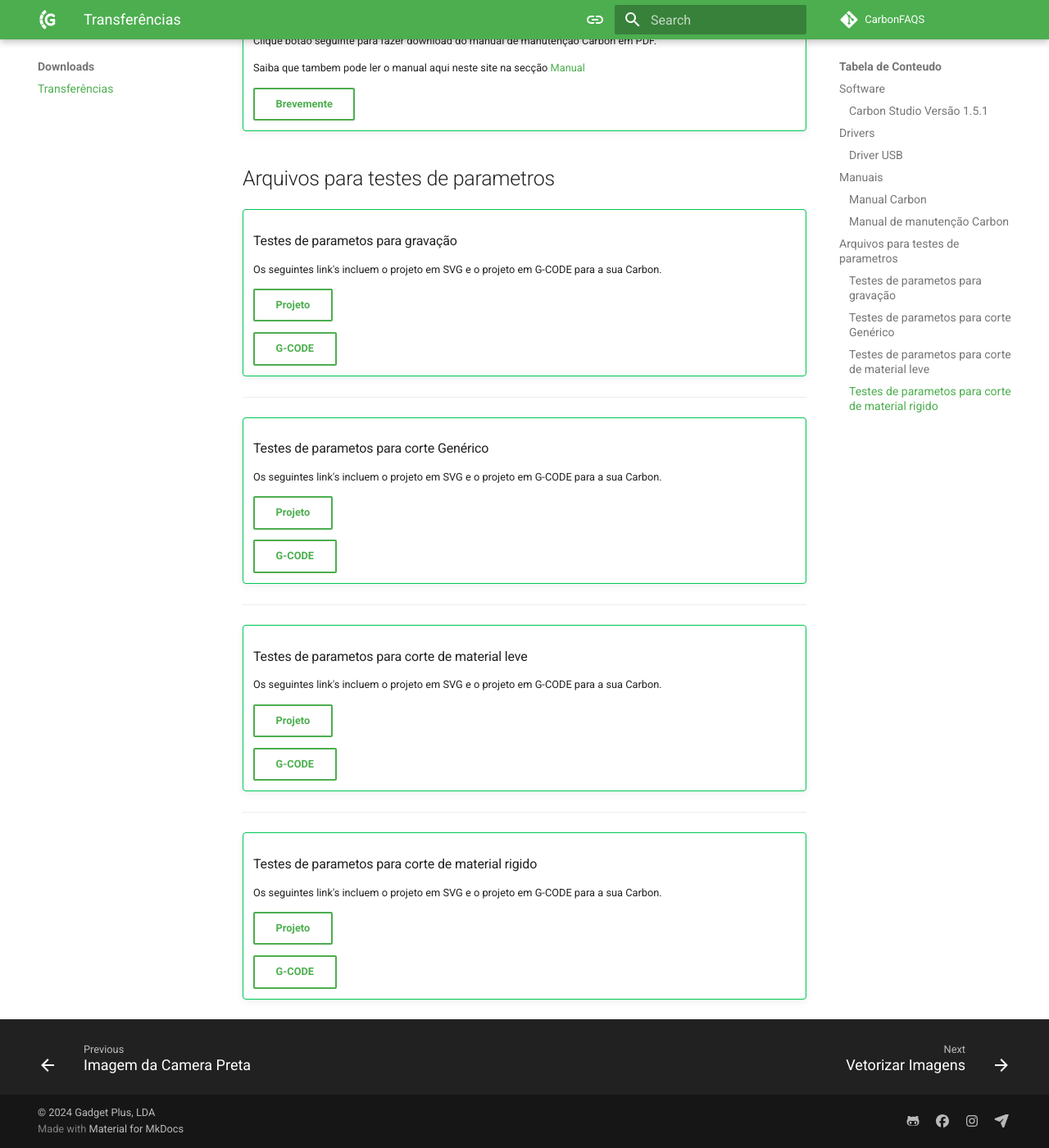
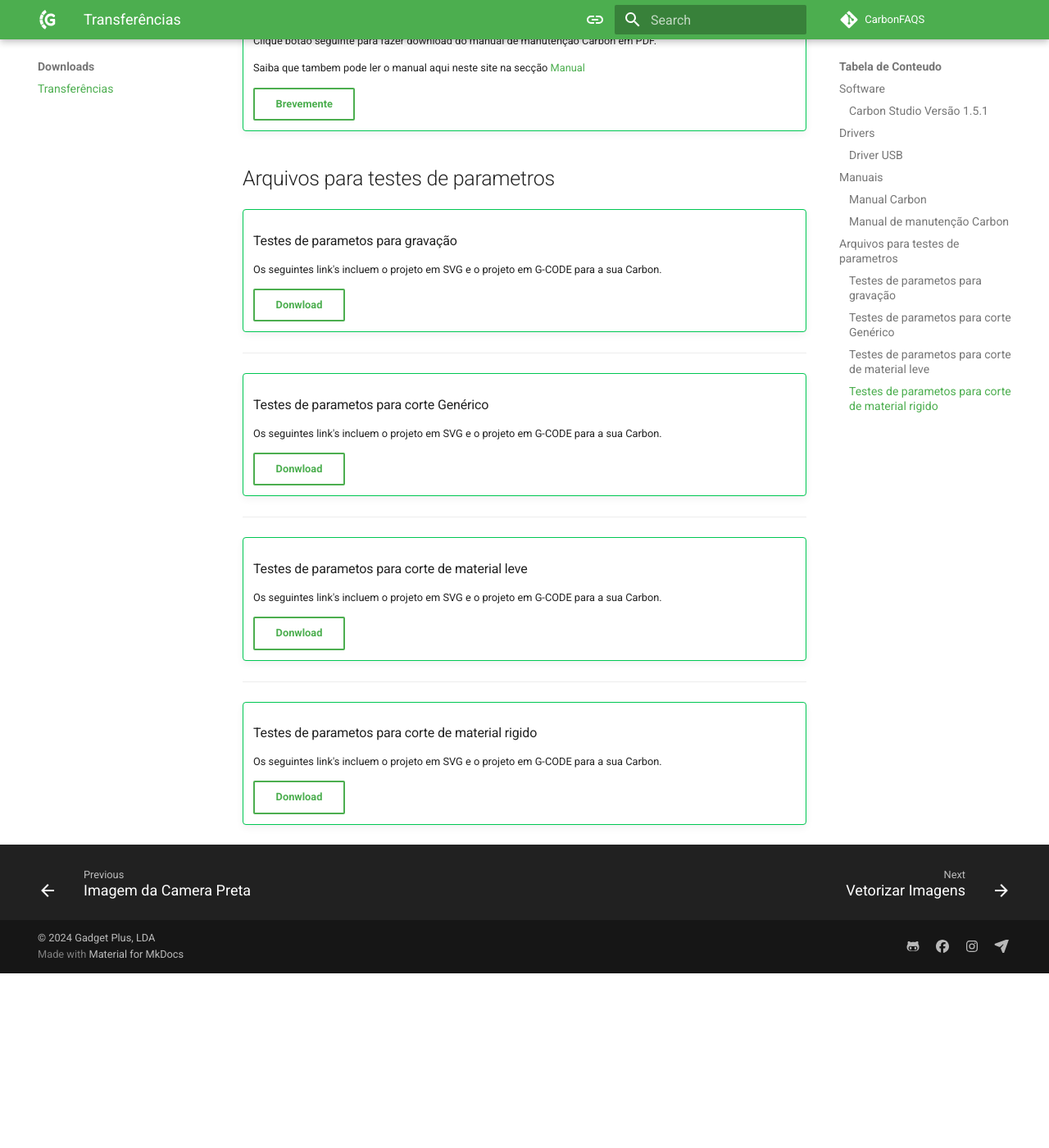
Before and after one commit to GadgetPlusKDB/Carbon-FAQS, an MkDocs documentation site: the page built from docs/transferencias/index.md, in a window 1280 px wide and 1400 px high, scrolled down 1162 px. Shown: the whole window at 82% size. Built offline with MkDocs 1.6.1 and Material for MkDocs 9.7.7, drawn with Linux system fonts in a browser that asks for light colours; comment, search, counter and statistics services are not loaded; after the commit the page ends 2349 px from its top, so only the background shows below that.

```diff
--- a/docs/transferencias/index.md
+++ b/docs/transferencias/index.md
@@ -62,9 +62,7 @@
     ### Testes de parametos para gravação
     Os seguintes link's incluem o projeto em SVG e o projeto em G-CODE para a sua Carbon.
 
-    [Projeto](https://drive.google.com/file/d/1sXBBHdIT-MMOdsV7ryLSCILYHcarwev2/view?usp=sharing){ .md-button target="_blank"}
-
-    [G-CODE](){ .md-button target="_blank"}
+    [Donwload](https://drive.google.com/file/d/1DttqAb0eLs3RitQDNOx-ezKgE9qW6C8I/view?usp=sharing){ .md-button target="_blank"}
 
 ---
 
@@ -73,9 +71,7 @@
     ### Testes de parametos para corte Genérico
     Os seguintes link's incluem  o projeto em SVG e o projeto em G-CODE para a sua Carbon.
 
-    [Projeto](https://drive.google.com/file/d/1CE58HRJOO_tI00HNdA3JmXp3heHcVoD9/view?usp=sharing){ .md-button target="_blank"}
-
-    [G-CODE](){ .md-button target="_blank"}
+    [Donwload](https://drive.google.com/file/d/1XSaqINPmeYDLs6Y6wy6JHv280tIVoeeu/view?usp=sharing){ .md-button target="_blank"}
 
 ---
 
@@ -84,9 +80,7 @@
     ### Testes de parametos para corte de material leve
     Os seguintes link's incluem  o projeto em SVG e o projeto em G-CODE para a sua Carbon.
 
-    [Projeto](https://drive.google.com/file/d/1z6PlYjiTuLXBJqLrnuXp9qL-hYLv3Kj_/view?usp=sharing){ .md-button target="_blank"}
-
-    [G-CODE](){ .md-button target="_blank"}
+    [Donwload](https://drive.google.com/file/d/1OxQvLXFU3dpJPJKEiPssb8auKRQOANPG/view?usp=sharing){ .md-button target="_blank"}
 
 ---
 
@@ -95,6 +89,4 @@
     ### Testes de parametos para corte de material rigido
     Os seguintes link's incluem  o projeto em SVG e o projeto em G-CODE para a sua Carbon.
 
-    [Projeto](https://drive.google.com/file/d/1k_l5uuwtH0bzU3JK1k7zACYLTk-kWAE9/view?usp=sharing){ .md-button target="_blank"}
-
-    [G-CODE](){ .md-button target="_blank"}
+    [Donwload](https://drive.google.com/file/d/1OTFyfWTqXwXtuOiasBFWIplqizIitZtG/view?usp=sharing){ .md-button target="_blank"}
```
